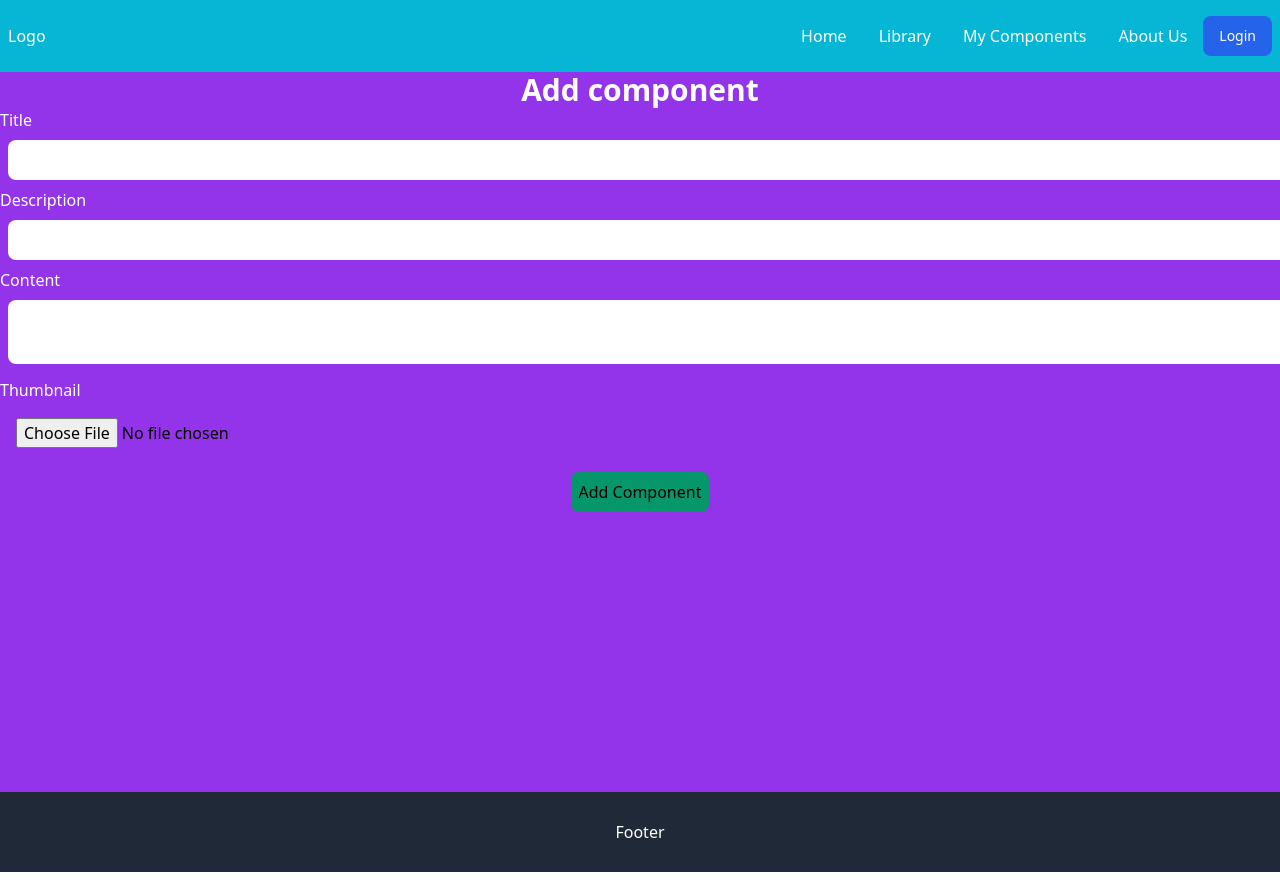
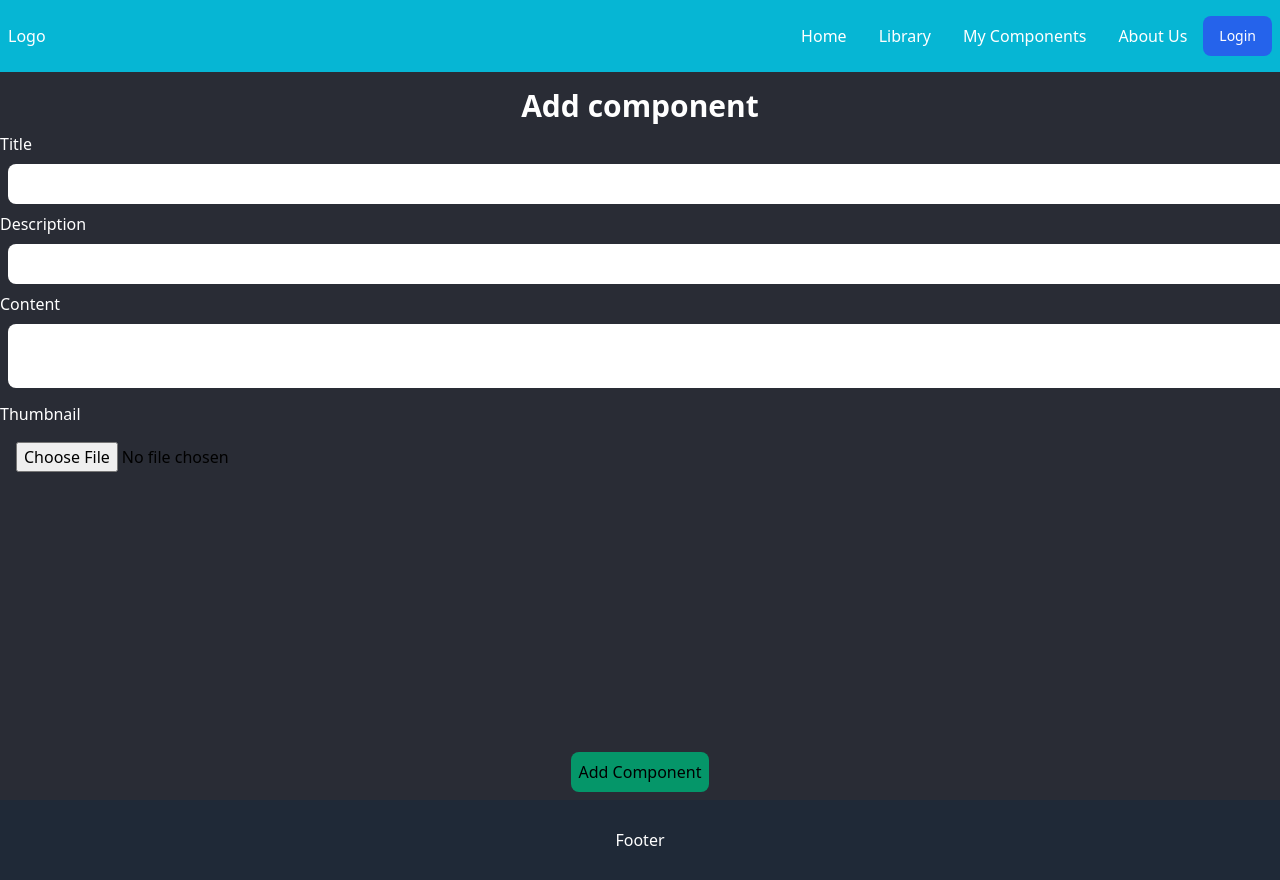
Before and after one commit to MohitGupta12/Code-Library, a Next.js app: page /component/add in a window 1280 px wide. Built offline with nearby package versions, Linux system fonts and the light colour scheme; no server answers.

Commit message:
cleaning code

```diff
--- a/components/Navbar.jsx
+++ b/components/Navbar.jsx
@@ -26,8 +26,8 @@ const Navbar = ({loggedIn}) => {
     }
   }
   return (
-    <div>
-      <div className="flex justify-between items-center bg-cyan-500 text-white p-2">
+    <div style={{ zIndex: 10, position: 'absolute' }}>
+      <div className="flex justify-between items-center bg-cyan-500 w-screen text-white p-2">
         <div>Logo</div>
         <div className="flex justify-between items-center">
         <Link href="/"> <div className="m-2 p-2">Home</div> </Link>
--- a/src/app/api/user/me/route.js
+++ b/src/app/api/user/me/route.js
@@ -7,6 +7,7 @@ await connectMongoDB();
 export async function GET (request) {
     try {
         const userId = await getDataFromToken(request);
+        // console.log(userId);
         const user = await User.findById(userId).select("-password") ;
         // console.log(user);
         return NextResponse.json({
--- a/src/app/about_us/page.jsx
+++ b/src/app/component/add/layout.jsx
@@ -1,12 +1,15 @@
 import React from 'react'
+import {Navbar, Footer} from "@/components";
 
-const AboutUs = () => {
+export default function RootLayout({ children }) {
   return (
-    <div className="w-screen flex flex-col justify-center items-center bg-blue-600 h-[90vh]">
-      <div className="text-xl m-4">About Us</div>
-      <p className="text-center">Welcome to our website! We are a team of passionate <br/>individuals dedicated to providing high-quality products and services.</p>
-    </div>
-  )
+    <html lang="en">
+      <body
+      //  className={inter.className}
+      >
+        <Navbar  />
+        {children}
+        </body>
+    </html>
+  );
 }
-
-export default AboutUs
--- a/src/app/component/add/page.jsx
+++ b/src/app/component/add/page.jsx
@@ -46,24 +46,24 @@ const AddComponent = () => {
     };
 
     return (
-        <div className="flex justify-start items-center flex-col w-screen bg-purple-600 h-[90vh]">
-            <h1 className="text-3xl font-bold text-white">Add component</h1>
-            <div className="flex__center flex-col">
-                <form>
+      <div className="flex justify-start items-center flex-col w-screen h-screen bg-[#292c35]">
+        <h1 className="text-3xl font-bold text-white mt-20 p-2">Add component</h1>
+        <div className="flex__center flex-col flex-grow">
+          <form className="flex-grow">
             <label className="text-white"> Title</label>
             <input
               value={data.title}
-                        onChange = {(e) => setData({...data, title: e.target.value})}
+              onChange={(e) => setData({ ...data, title: e.target.value })}
               type="text" className="m-2 p-2 w-full rounded-lg" />
             <label className="text-white">Description</label>
             <input
-                        value = {data.desc}
-                        onChange = {(e) => setData({...data, desc: e.target.value})}
+              value={data.desc}
+              onChange={(e) => setData({ ...data, desc: e.target.value })}
               type="text" className="m-2 p-2 w-full rounded-lg" />
             <label className="text-white">Content</label>
             <textarea
-                        value = {data.content}
-                        onChange = {(e) => setData({...data, content: e.target.value})}
+              value={data.content}
+              onChange={(e) => setData({ ...data, content: e.target.value })}
               className="m-2 p-2 w-full rounded-lg" />
             <label className="text-white">Thumbnail</label>
             <input
--- a/src/app/component/page.jsx
+++ b/src/app/component/page.jsx
@@ -13,6 +13,7 @@ const MyComponent = () => {
   useEffect(() => {
   const getUserData = async () => {
     const res = await axios.get("/api/user/me");
+    console.log(res.data.user);
     setUser(res.data.user);
     const postRes = await axios.get("/api/post");
     setPostsList(postRes.data);
@@ -22,7 +23,7 @@ const MyComponent = () => {
 
   return (
     <div className="flex justify-start items-center flex-col w-screen bg-blue-600 h-[90vh]">
-      <h1 className="text-3xl font-bold text-white">Welcome, {user.username}</h1>
+      <h1 className="text-3xl font-bold text-white mt-20 ">Welcome, {user.username}</h1>
       <div className="flex__center flex-col">
         <button onClick={() => {router.push("/component/add")}} className="m-2 p-2 w-fit rounded-lg bg-green-300">Add Component</button>
         <div className="flex flex-col">
--- a/utils/getDataFromToken.js
+++ b/utils/getDataFromToken.js
@@ -9,7 +9,7 @@ const getDataFromToken = async (request) => {
         // log(decodedToken);
         return decodedToken.id;
     } catch (error) {
-        throw new Error(error.message);
+        console.log(error.message);
     }
 }
 
```
Lines whose indentation alone changed are shown as unchanged.
